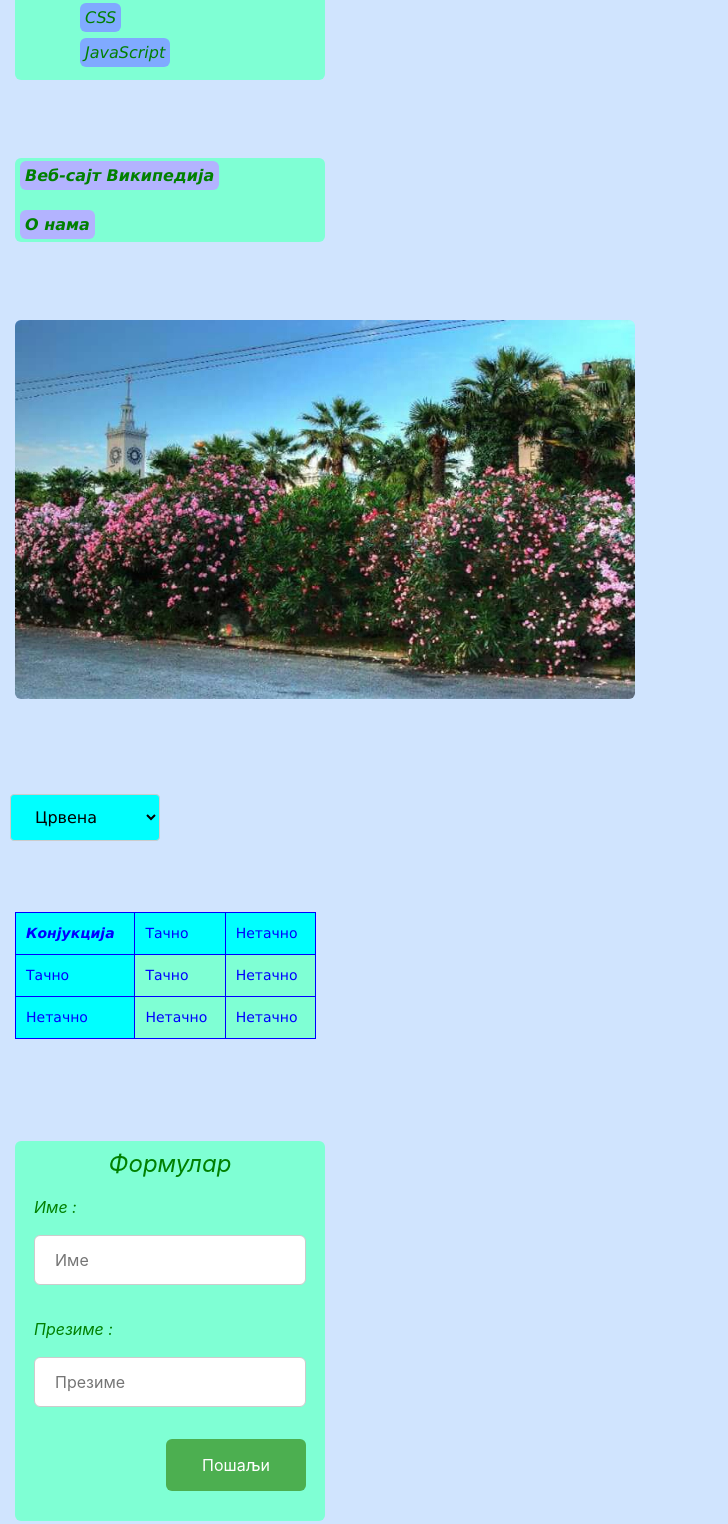
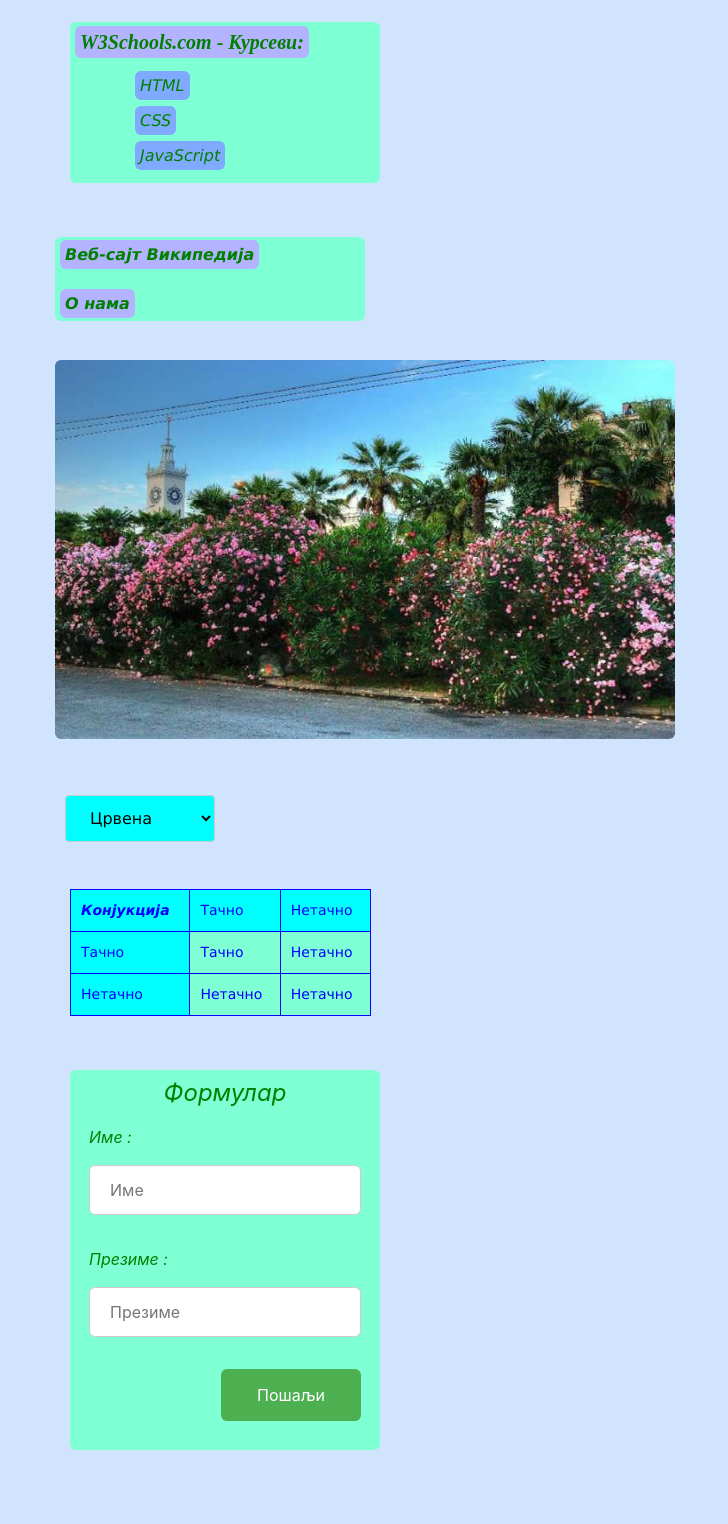
Before and after one commit to MarkoSimeunovic/Marko, a plain HTML site: page index.html in a window 1280 px wide. Shown: the part 548-2072 px from the top of the page, without its empty margins (0-728 px from the left). After the commit the page ends 2037 px from the top, so only its background shows below. Drawn offline with nearby package versions, Linux system fonts and the light colour scheme.

Commit message:
Verzija 4

```diff
--- a/index.html
+++ b/index.html
@@ -38,26 +38,23 @@
 		<!-- Bootstrap Responsive Container -->
 		<div class="container">
 			<div class="row">
-			    <div class="col-sm-4 tc  margine">
+			    <div class="col-sm-4 st">
 					<h3>HTML</h3>
 					<p><b>HTML</b> <i>је језик за писање веб страница</i> </p>
 		    	</div>
-			    <div class="col-sm-4 tc  margine">
+			    <div class="col-sm-4 st">
 		    		<h3>CSS</h3>
 					<p><b>CSS</b> <i>je језик за писање стилова за елементе на веб страницама.</i> </p>
 			    </div>
-			    <div class="col-sm-4 tc  margine">
+			    <div class="col-sm-4 st">
 		    		<h3>JavaScript</h3>
 					<p><b>JavaScript</b> <i>je програмски језик који се користи на веб страницама.</i> </p>
 			    </div>
-			</div>
-		  <br><br>
-		</div>
-
-
+			</div> <br>
 
 			<!-- Lista Kurseva -->
-		<div class="tc margine">
+		  	<div class="row">
+				<div class="st tc">
 					<p><span class="f"> W3Schools.com - Курсеви: </span></p>
 
 					<!-- Lista-->
@@ -78,12 +75,13 @@
 							</a>
 						</li>
 					</ul>
-		</div> <br><br>
-
-
+				</div>
+			</div> <br>
 
 			<!-- Eksterni Link-->
-		<div class="tc margine">
+			<div class="row">
+				<div class="row">
+					<div class="st tc">
 						<a href="https://sr.wikipedia.org/sr-ec/%D0%92%D0%B5%D0%B1-%D1%81%D0%B0%D1%98%D1%82" target="_blanc" alt="Веб-сајт Википедија">
 							<span class="f"> Веб-сајт Википедија </span>
 						</a> <br><br>
@@ -92,25 +90,31 @@
 						<a href="about/o_nama.html" alt="О нама">
 							<span class="f"> О нама </span>
 						</a>
-		</div> <br><br>
+					</div>
+				</div>
+			</div> <br>
 
 			<!-- Slika -->
-		<div class="gallery margine">
+			<div class="row">
+				<div class="gallery">
 					<a target="_blank" href="img/slika-cvece.jpg">
-				<img src="img/slika-cvece.jpg" alt="слика-цвеће" width=620px height=379px class="slika">
+						<img class="round" src="img/slika-cvece.jpg" alt="слика-цвеће" width=620px height=379px class="slika">
 					</a> <br><br>
-		</div> <br><br>
+				</div>
+			</div> <br>
 
 			<!--  Select-Box (Izbornik) -->
+			<div class="row">
 				<select>
 					<option style="color:blue;">Плава</option>
 					<option style="color:yellow;">Жута</option>
 					<option style="color:red;" selected="">Црвена</option>
 					<option style="color:green;" >Зелена</option>
 				</select>
-		<br><br><br>
+			</div> <br>
 
 			<!-- Tabela -->
+			<div class="row">
 				<table>
 					<tr>
 						<th> <a
@@ -130,12 +134,13 @@
 						<td>Нетачно</td>
 					</tr>
 				</table>
-		<br><br><br>
+			</div> <br>
 
 
 
 			<!-- Forma -->
-		<div class="dc margine">
+			<div class="row">
+				<div class="st dc">
 					<form action="" method="post">
 						 <fieldset>
 							<legend>Формулар</legend>
@@ -146,9 +151,10 @@
 							<input type="submit" value="Пошаљи">
 						 </fieldset>
 					</form>
-			<br><br>
+					<br>
 				</div>
-
+			</div>
+		</div> <br>
 
 	</body>
 </html>
--- a/styles/divs.css
+++ b/styles/divs.css
@@ -1,22 +1,26 @@
 
-/*form div.dc */
-div.dc {
-    display:     block;
-    max-width:   300px;
-    min-width :   300px;
-    height:    370px;
-    padding:     5px;
-    border: 0px;
+
+div {
+	 display:  block;
+}
+
+div.st {
+    margin: 15px  !important;
+    padding:  5px;
+    border :  none;
     border-radius: 6px;
     background-color: aquamarine;
 }
 
+
+/*form div.dc */
+div.dc {
+    width  :  300px !important;
+    height :  370px !important;
+    margin: 15px  !important;
+
+}
+
 div.tc {
-    display:       block;
-    max-width:     300px;
-    min-width :    300px;
-    padding:       5px;
-    border:        0px;
-    border-radius: 6px;
-    background-color: aquamarine;
+    width  : 300px !important;
 }
--- a/styles/global.css
+++ b/styles/global.css
@@ -1,8 +1,5 @@
 
 
 .margine {
-    margin-left:   15px;
-    margin-right:  15px;
-    margin-top:    15px;
-    margin-bottom: 15px;
+    margin: 15px  !important;
 }
```
Also changed, not shown: 1 other file. Lines whose indentation alone changed are shown as unchanged.
